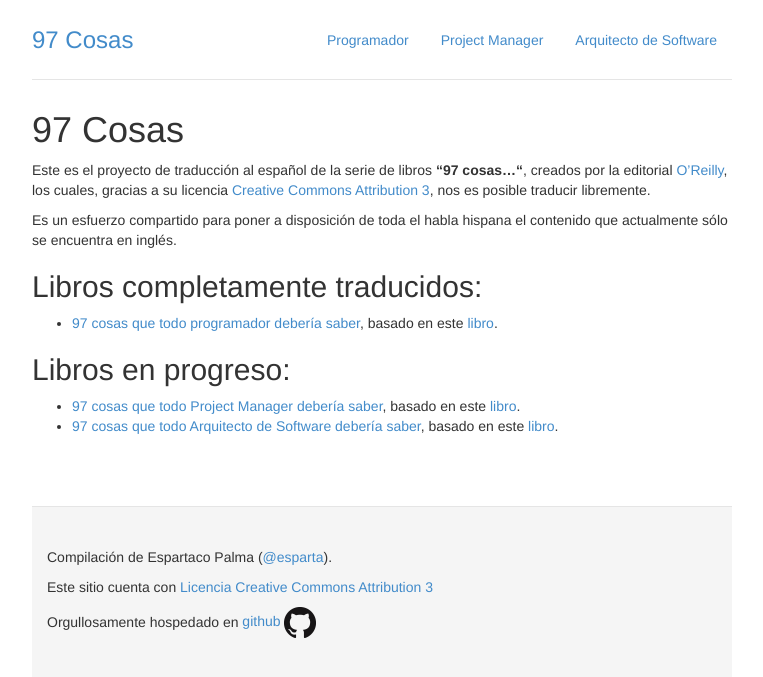
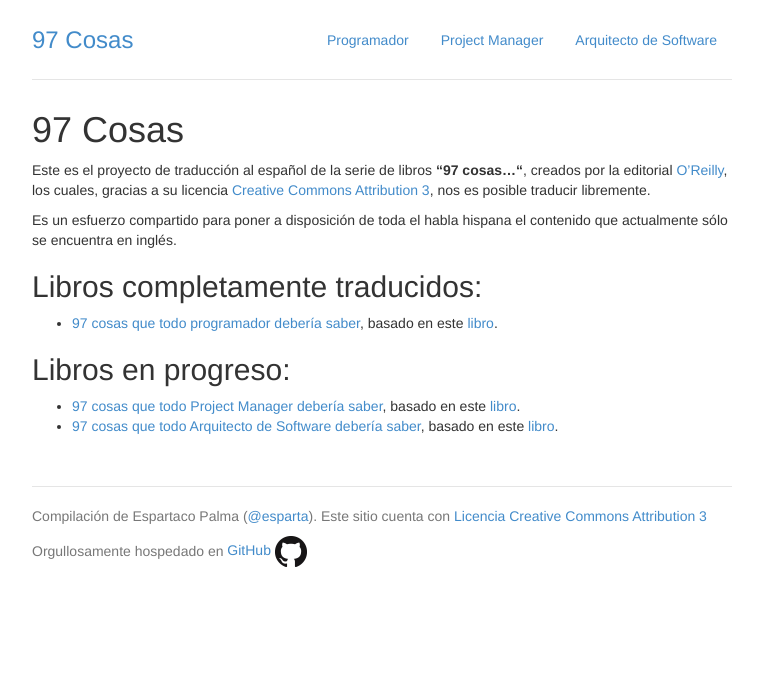
Before and after one commit to esparta/97cosas, a Jekyll site: the page built from index.md, in a window 1280 px wide. Shown: the top 677 px of the page, without its empty margins (258-1021 px from the left). Built offline with Jekyll 4.4.1, drawn with Linux system fonts in a browser that asks for light colours; nearby versions of some CDN libraries; library files that are not in the unit come from our copies; comment, search, counter and statistics services are not loaded.

Commit message:
Modifies footer.html
Simplifies markup and makes it more elegant

```diff
--- a/_includes/footer.html
+++ b/_includes/footer.html
@@ -1,13 +1,6 @@
-<footer style="padding-top: 40px; padding-bottom: 30px; margin-top: 70px;
-  border-top: 1px solid #e5e5e5; background-color: #f5f5f5;">
-  <div class="container">
-      <p>Compilación de Espartaco Palma (<a href="http://twitter.com/esparta">@esparta</a>).</p>
-      <p>
-        Este sitio cuenta con <a href="http://creativecommons.org/licenses/by/3.0/us/deed.es">Licencia Creative Commons Attribution 3</a><br/>
-      </p>
-      <p>Orgullosamente hospedado en <a href="https://github.com/esparta/97cosas/">github
-          <img src="/assets/img/github-mark.png" alt="GitHub • Social coding">
-        </a>
-      </p>
-  </div>
+<footer class="footer">
+  <p>Compilación de Espartaco Palma (<a href="http://twitter.com/esparta">@esparta</a>).
+  Este sitio cuenta con <a href="http://creativecommons.org/licenses/by/3.0/us/deed.es">Licencia Creative Commons Attribution 3</a></p>
+  <p>Orgullosamente hospedado en <a href="https://github.com/esparta/97cosas/">GitHub
+  <img src="/assets/img/github-mark.png" alt="GitHub • Social coding"></a></p>
 </footer>
--- a/assets/css/main.css
+++ b/assets/css/main.css
@@ -10,6 +10,10 @@
 .footer {
   padding-right: 15px;
   padding-left: 15px;
+}
+
+.footer {
+  margin-top: 50px;
 }
 
 /* Custom page header */
```
